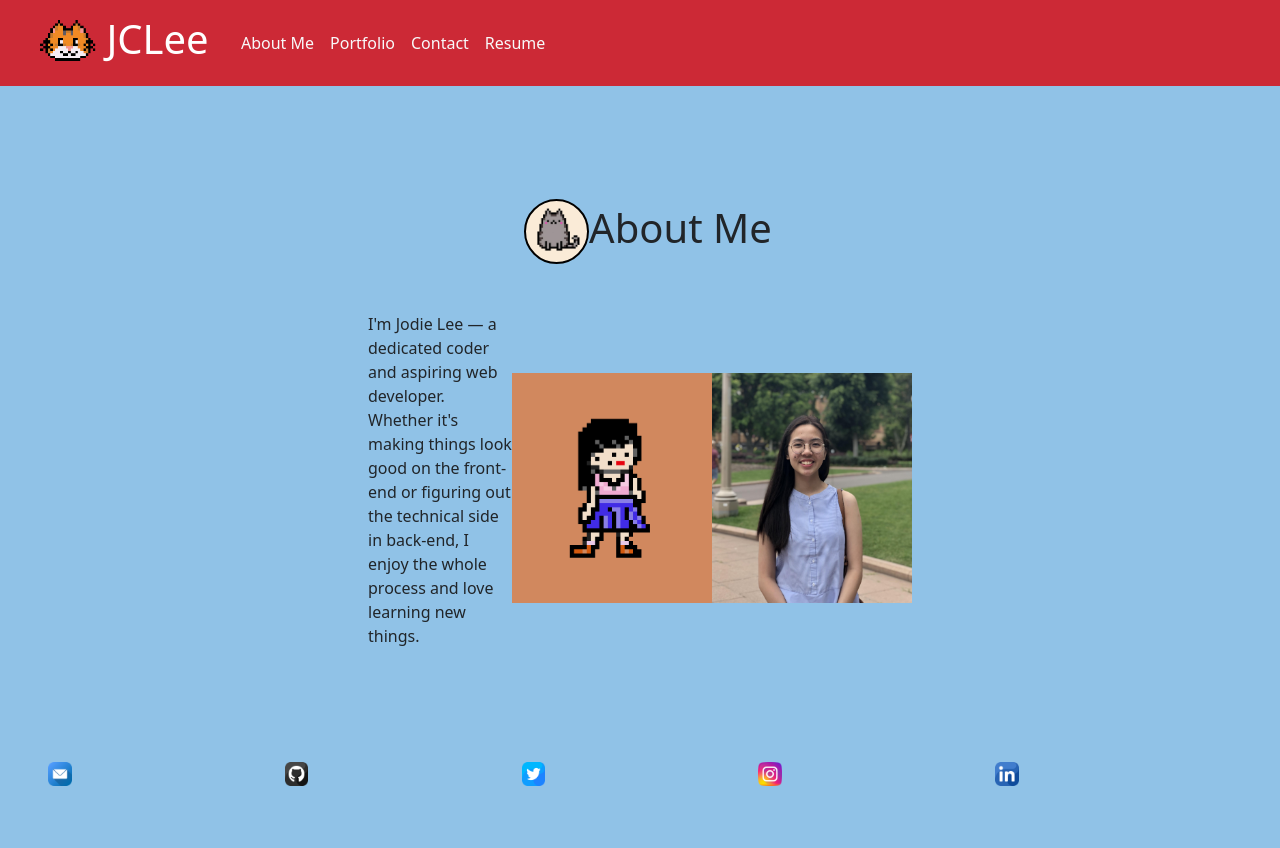
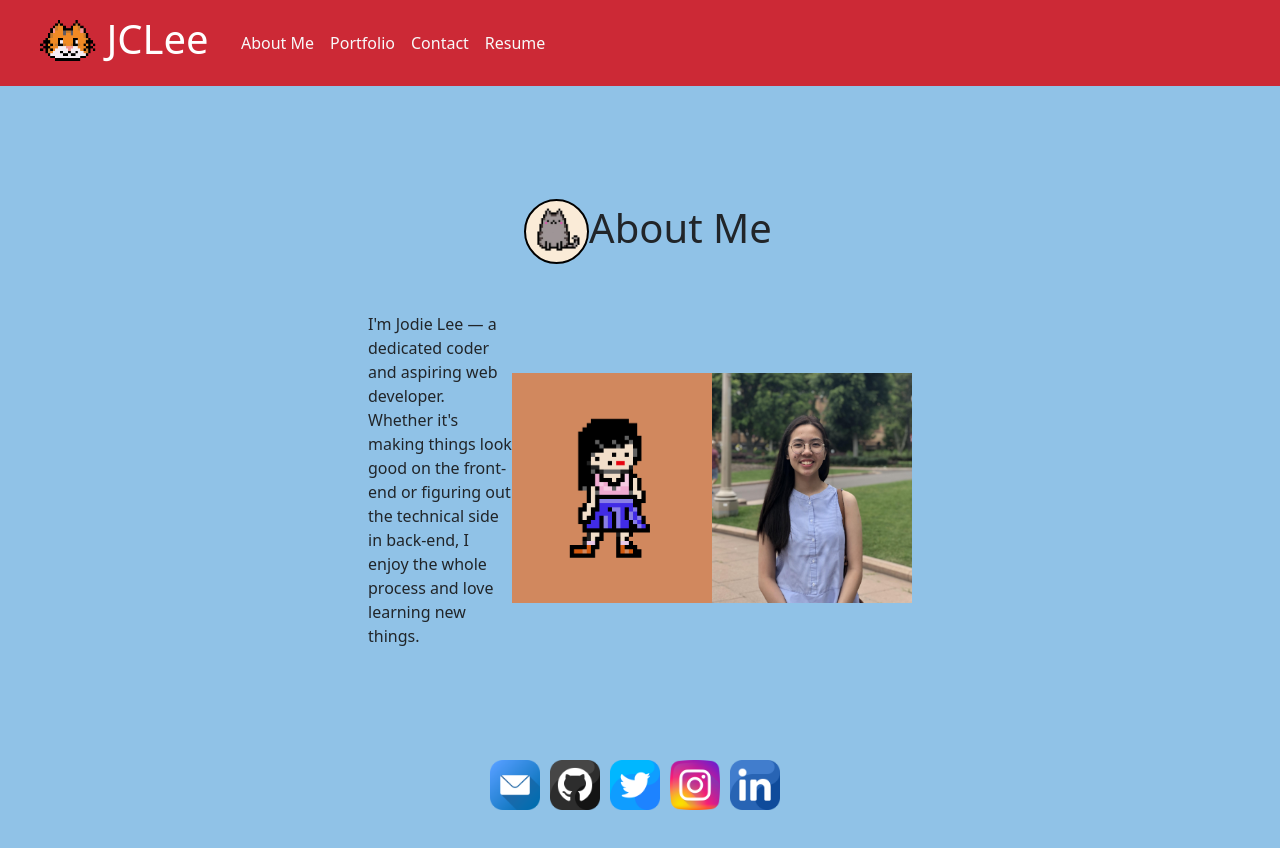
Before and after one commit to jodielee062788/react_project_portfolio, a React (Vite) app: page / in a window 1280 px wide. Shown: the top 848 px of the page. Built offline with nearby package versions, Linux system fonts and the light colour scheme.

Commit message:
Edit footer code

```diff
--- a/src/App.css
+++ b/src/App.css
@@ -53,20 +53,13 @@
   width: 200px;
 }
 
-.logos {
-  display: flex;
-  align-items: center;
-  justify-content: center;
-}
-
+/* Footer */
 .logos img {
-  width: 10%;
-  justify-content: center;
-  align-items: center;
+  width: 50px;
+  margin-right: 10px;
 }
 
 /* Portfolio css */
-
 .portfolio-logo {
   display: flex;
 }
--- a/src/components/Footer.jsx
+++ b/src/components/Footer.jsx
@@ -3,7 +3,7 @@
 export default function Footer() {
   return (
     <footer className="p-5">
-      <div className="logos">
+      <div className="logos d-flex justify-content-center">
         <a href="mailto:jodielee062788@gmail.com" title="E-mail">
           <img src="./img/envelope.png" alt="email logo" />
         </a>
```
Lines whose indentation alone changed are shown as unchanged.
